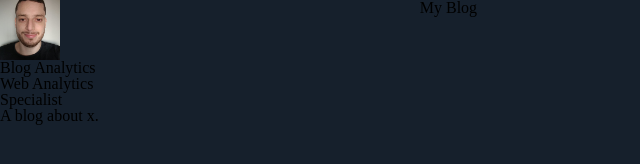
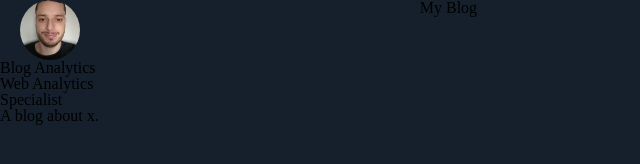
Before and after one commit to lullio/web-blog-gatsby, a Gatsby site: page / in a window 1280 px wide. Shown: the whole page, without its empty margins (0-640 px from the left). Built offline with nearby package versions, Linux system fonts and the light colour scheme; Gatsby itself is replaced by a stand-in of ours.

Commit message:
add styled for Avatar component

```diff
--- a/src/components/Avatar/index.js
+++ b/src/components/Avatar/index.js
@@ -1,6 +1,6 @@
 import React from 'react'
 import { useStaticQuery, graphql } from 'gatsby'
-import { GatsbyImage, StaticImage } from 'gatsby-plugin-image'
+import * as S from './styled'
 
 const Avatar = () => {
  const { avatarImage } = useStaticQuery(
@@ -16,7 +16,7 @@ const Avatar = () => {
  )
 
 
- return <GatsbyImage image={avatarImage.childImageSharp.gatsbyImageData} />
+ return <S.AvatarWrapper image={avatarImage.childImageSharp.gatsbyImageData} />
 }
 
 export default Avatar
--- /dev/null
+++ b/src/components/Avatar/styled.js
@@ -0,0 +1,8 @@
+import styled from 'styled-components'
+import { GatsbyImage, StaticImage } from 'gatsby-plugin-image'
+export const AvatarWrapper = styled(GatsbyImage)`
+   border-radius: 50%;
+   height: 3.75rem;
+   width: 3.75rem;
+   margin: auto;
+`
--- a/src/components/Layout/index.js
+++ b/src/components/Layout/index.js
@@ -2,30 +2,18 @@ import * as React from "react"
 import { useStaticQuery, graphql } from "gatsby"
 import Profile from "../Profile"
 
-import styled from 'styled-components'
-
+import * as S from "./styled"
 import GlobalStyles from "../../styles/global"
 
-// Create a Wrapper component that'll render a <section> tag with some styles
-const LayoutWrapper = styled.section`
-display: flex;
-`
-// main tag
-const LayoutMain = styled.main`
-  background: #16202c;
-  min-height: 100vh;
-  padding: 0 3.75rem 0 20rem;
-  width: 100%
-`
 const Layout = ({ children }) => {
   return (
-    <LayoutWrapper>
+    <S.LayoutWrapper>
       <GlobalStyles/>
         <aside>
           <Profile />
         </aside>
-        <LayoutMain>{children}</LayoutMain>
-    </LayoutWrapper>
+        <S.LayoutMain>{children}</S.LayoutMain>
+    </S.LayoutWrapper>
   )
 }
 export default Layout
--- /dev/null
+++ b/src/components/Layout/styled.js
@@ -0,0 +1,13 @@
+import styled from 'styled-components'
+
+// Create a Wrapper component that'll render a <section> tag with some styles
+export const LayoutWrapper = styled.section`
+display: flex;
+`
+// main tag
+export const LayoutMain = styled.main`
+  background: #16202c;
+  min-height: 100vh;
+  padding: 0 3.75rem 0 20rem;
+  width: 100%
+`
```
